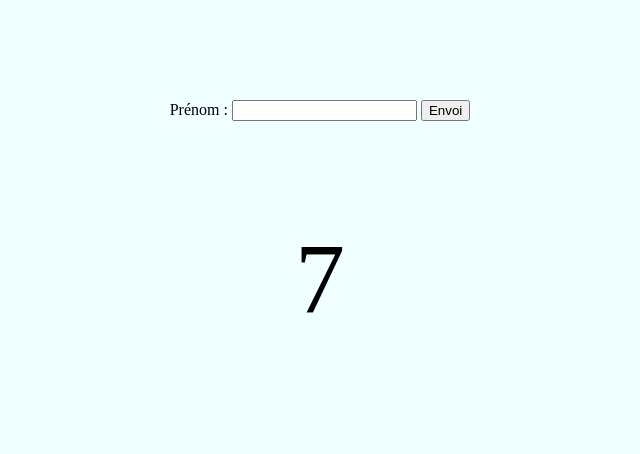
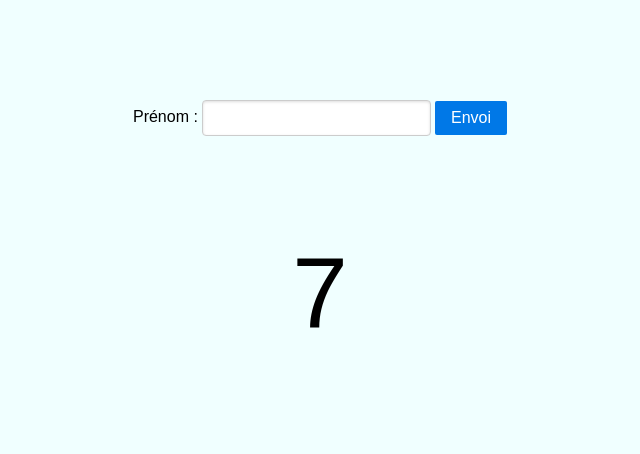
Before and after one commit to qhaemmerle/numerologie, a plain HTML site: page index.html in a window 1280 px wide. Shown: the whole page, without its empty margins (320-960 px from the left). Drawn offline with nearby package versions, Linux system fonts and the light colour scheme.

Commit message:
Ajout lib pure-css

```diff
--- a/index.html
+++ b/index.html
@@ -4,17 +4,25 @@
         <meta charset="utf-8">
         <title>Numérologie</title>
 
-        <link href="styles/style.css" rel="stylesheet"/>
+        <link rel="stylesheet" href="https://unpkg.com/purecss@2.0.6/build/pure-min.css" integrity="sha384-Uu6IeWbM+gzNVXJcM9XV3SohHtmWE+3VGi496jvgX1jyvDTXfdK+rfZc8C1Aehk5" crossorigin="anonymous">
+
+        <link href="styles/style.css" rel="stylesheet">
+
     </head>
     <body>
         <div class="main">
-          <form>
-              <label>Prénom :</label>
-              <input type="text"/>
+            <form class="pure-form">
+                <label>Prénom :</label>
+                <input type="text"/>
 
-              <button type="submit">Envoi</button>
-          </form>
-          <p>7</p>
+                <button type="submit" class="pure-button pure-button-primary">Envoi</button>
+            </form>
+            <div class="pure-g">
+                <div class="pure-u-1-3"></div>
+                <div class="pure-u-1-3"><p>7</p></div>
+                <div class="pure-u-1-3"></div>
+            </div>
+
         </div>
     </body>
 </html>
```
